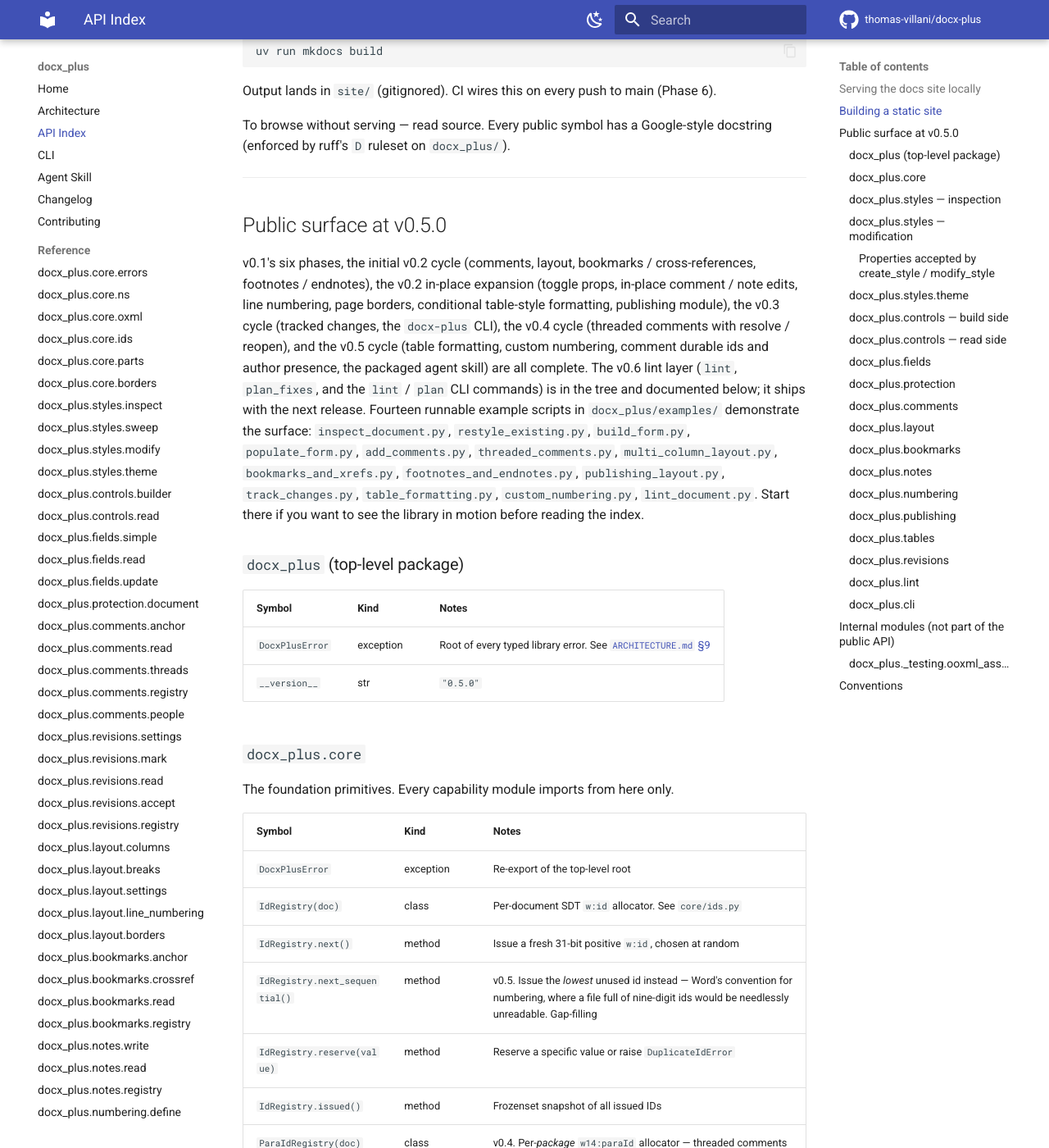
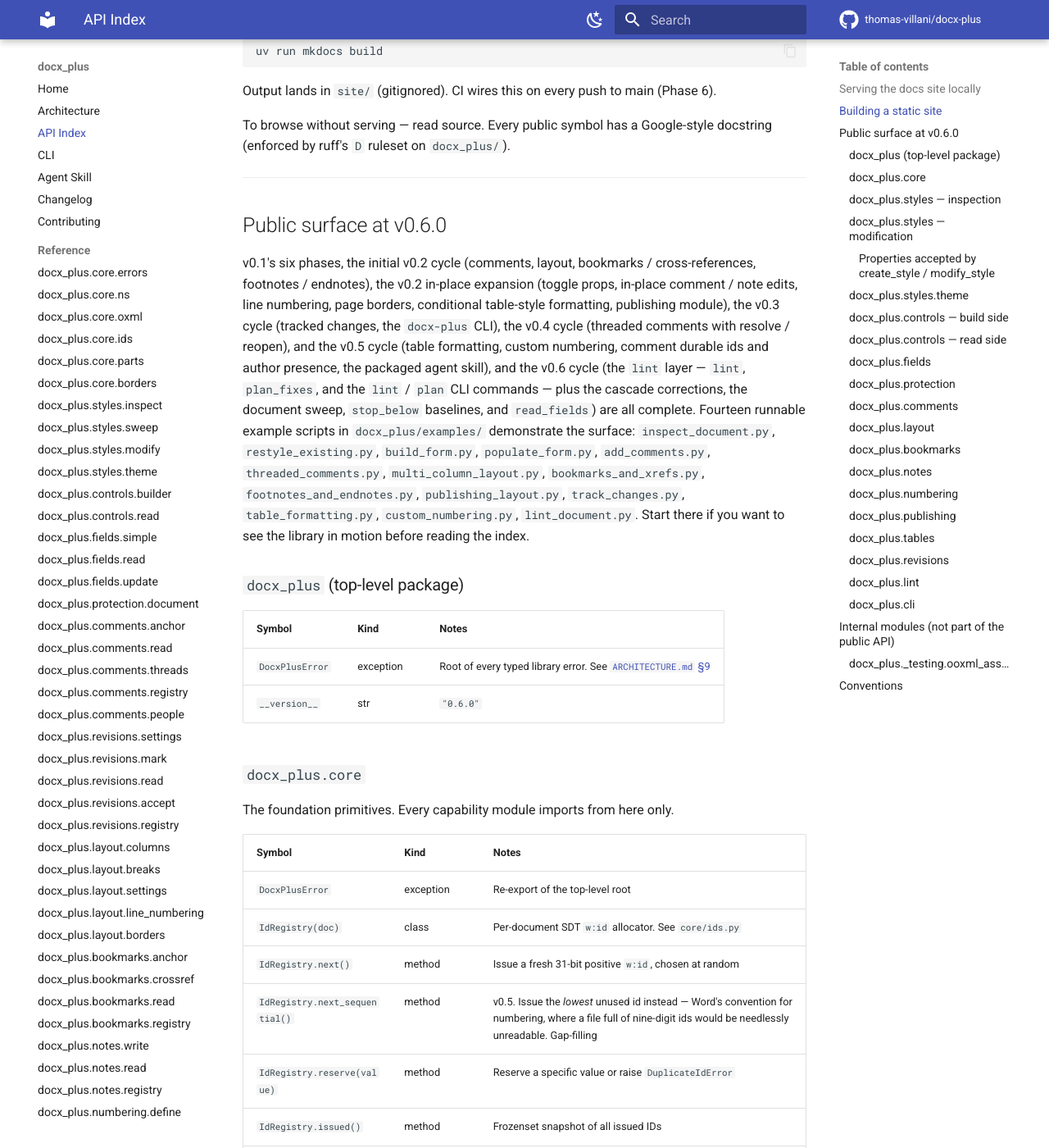
Before and after one commit to thomas-villani/docx-plus, an MkDocs documentation site: the page built from docs/API.md, in a window 1280 px wide and 1400 px high, scrolled down 567 px. Shown: the whole window at 82% size. Built offline with MkDocs 1.6.1 and Material for MkDocs 9.7.7, drawn with Linux system fonts in a browser that asks for light colours; comment, search, counter and statistics services are not loaded.

Commit message:
docs: close out the v0.6 cycle ahead of the bump
CHANGELOG's Unreleased section becomes 0.6.0, with the compare link and
a short lead that says what the cycle was and flags the one breaking
change up front -- Layer.linkedCharStyle is gone, and it was previously
findable only in the middle of a Fixed entry seventy lines down.

ROADMAP's current-state block still described v0.5.0: no lint/ row, no
read_fields, a suite count off by 777 tests, and a "post-release, on
docs/public-facing-polish" note for work this release ships. The v0.6
heading moves from "planned" to "shipped".

The version re-stamp (README, docs/index.md, docs/API.md, docs/SKILLS.md)
runs before the bump rather than after it, which is the step that has
historically been skipped and left those four a release behind.

Co-Authored-By: Claude Opus 5 (1M context) <noreply@anthropic.com>

```diff
--- a/docs/API.md
+++ b/docs/API.md
@@ -33,7 +33,7 @@ Google-style docstring (enforced by ruff's `D` ruleset on `docx_plus/`).
 
 ---
 
-## Public surface at v0.5.0
+## Public surface at v0.6.0
 
 v0.1's six phases, the initial v0.2 cycle (comments, layout, bookmarks
 / cross-references, footnotes / endnotes), the v0.2 in-place
@@ -42,10 +42,11 @@ page borders, conditional table-style formatting, publishing module),
 the v0.3 cycle (tracked changes, the `docx-plus` CLI), the v0.4
 cycle (threaded comments with resolve / reopen), and the v0.5 cycle
 (table formatting, custom numbering, comment durable ids and author
-presence, the packaged agent skill) are all complete.
-The v0.6 lint layer (`lint`, `plan_fixes`, and the `lint` / `plan` CLI
-commands) is in the tree and documented below; it ships with the next
-release. Fourteen runnable example scripts in
+presence, the packaged agent skill), and the v0.6 cycle (the `lint`
+layer — `lint`, `plan_fixes`, and the `lint` / `plan` CLI commands —
+plus the cascade corrections, the document sweep, `stop_below`
+baselines, and `read_fields`) are all complete.
+Fourteen runnable example scripts in
 `docx_plus/examples/` demonstrate the surface: `inspect_document.py`,
 `restyle_existing.py`, `build_form.py`, `populate_form.py`,
 `add_comments.py`, `threaded_comments.py`, `multi_column_layout.py`,
@@ -59,7 +60,7 @@ want to see the library in motion before reading the index.
 | Symbol | Kind | Notes |
 |---|---|---|
 | `DocxPlusError` | exception | Root of every typed library error. See [`ARCHITECTURE.md` §9](ARCHITECTURE.md#9-error-hierarchy) |
-| `__version__` | str | `"0.5.0"` |
+| `__version__` | str | `"0.6.0"` |
 
 ### `docx_plus.core`
 
--- a/docs/SKILLS.md
+++ b/docs/SKILLS.md
@@ -62,7 +62,7 @@ point an agent loads first, plus topic reference files it pulls in on demand.
 ## Accuracy
 
 Every code snippet in the skill imports only public symbols and is verified to
-run end to end against the current release (v0.5.0). The skill mirrors the same
+run end to end against the current release (v0.6.0). The skill mirrors the same
 public surface documented in the [API Index](API.md) and the per-module
 [Reference](reference/core-ns.md) pages — it's the agent-facing complement to
 those human-facing docs, not a separate source of truth.
```
Also changed, not shown: CHANGELOG.md (+15 -2 lines), README.md (+6 -1 lines), ROADMAP.md (+13 -16 lines), docs/index.md (+3 -2 lines), 2 other files.
